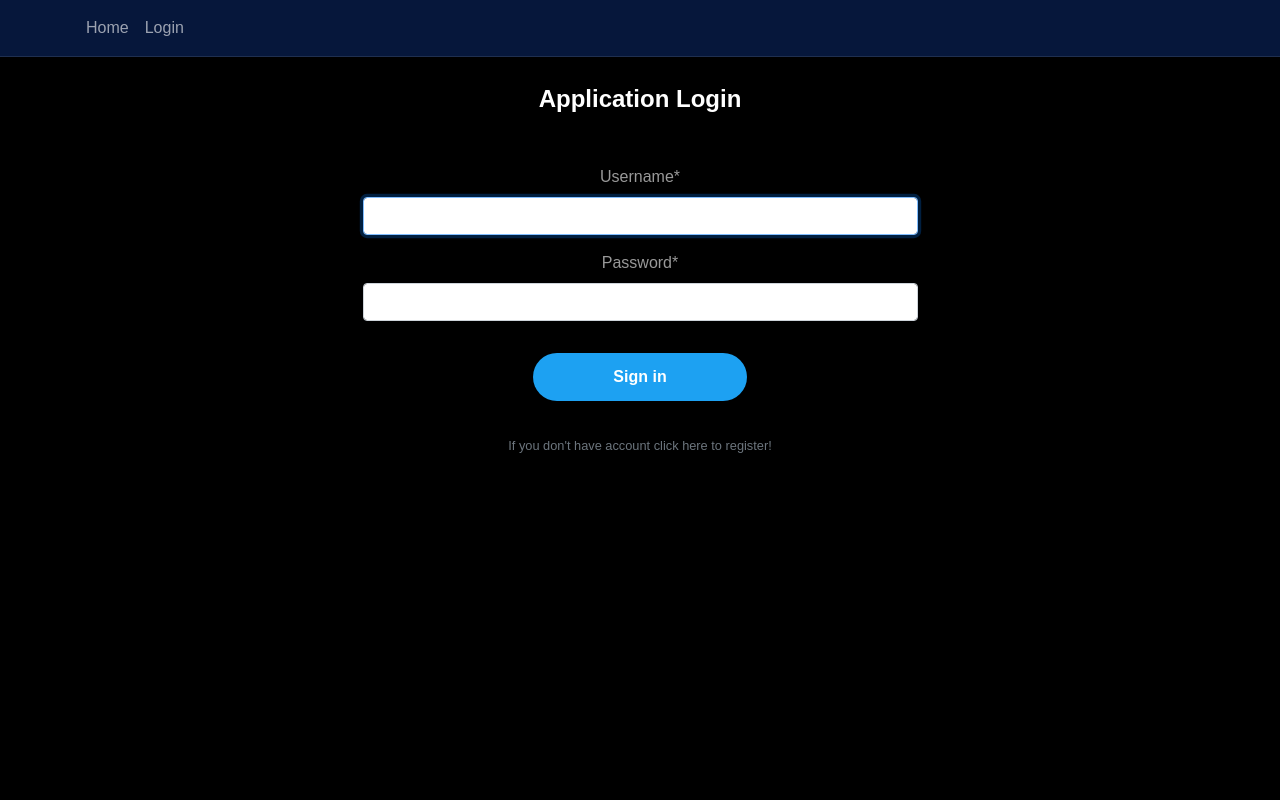
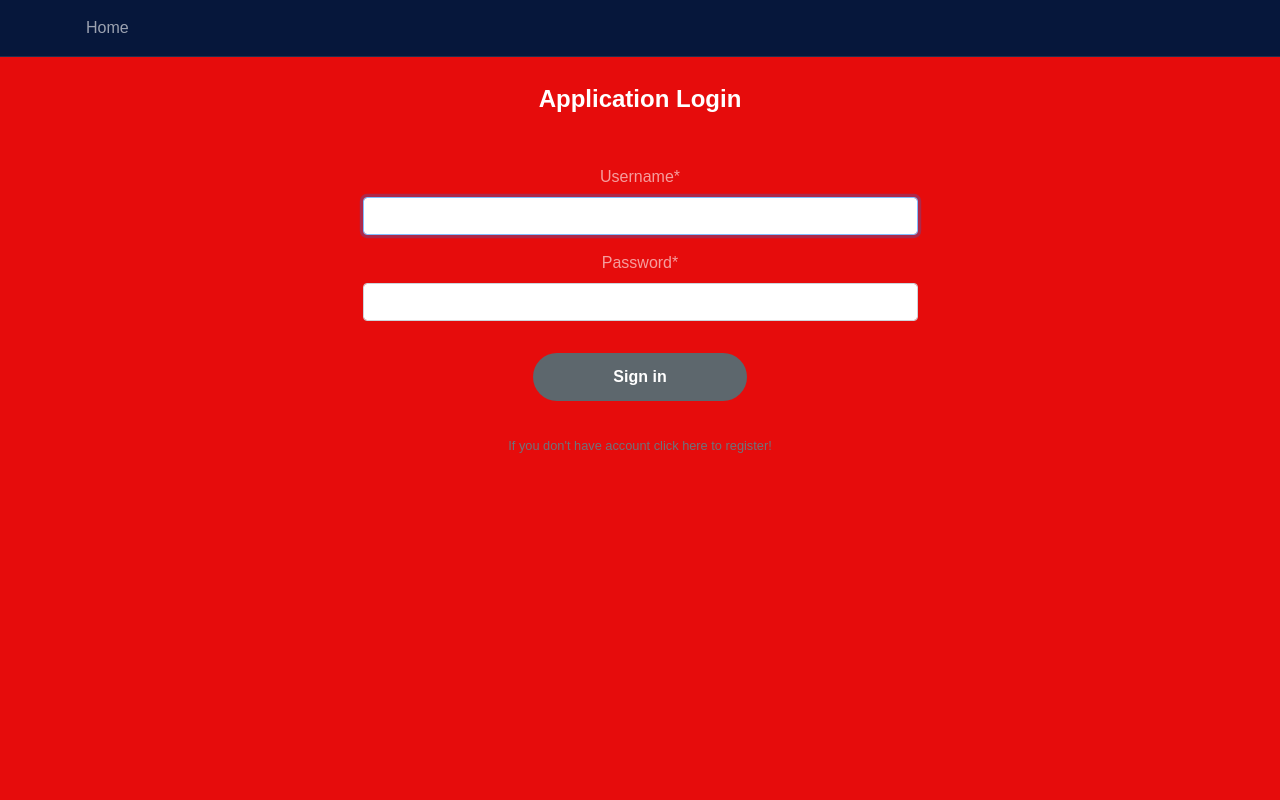
Before and after one commit to DZ521111/Twitter-Web-App-Django, a Django app: page /login/ in a window 1280 px wide. Run offline with Django 3.2, Linux system fonts and the light colour scheme; some libraries are stand-ins or nearby versions.

Commit message:
update css

```diff
--- a/TwitterWebApp/Tweet/static/Tweet/main.css
+++ b/TwitterWebApp/Tweet/static/Tweet/main.css
@@ -3,7 +3,7 @@
 }
 
 body {
-  background: #000000;
+  background: #e60c0c;
   color: var(--muted-color);
   margin-top: 5rem;
 }
@@ -62,15 +62,15 @@ a:hover {
     color: white !important;
     padding: 12px 80px 12px 80px;
     font-weight: bold;
-    background-color: #1da1f2;
+    background-color: #5d676d;
     border:0;
     border-radius: 25px;
 }
 
 .btn:active, .btn-outline-primary:hover {
-    color: #4498a3 !important;
-    background-color: #36405e !important;
-    border-color: #468b81 !important;
+    color: #12cde6 !important;
+    background-color: #6d84c9 !important;
+    border-color: #338377 !important;
 }
 
 /* Add more Css */
--- a/TwitterWebApp/Tweet/templates/all_tweet_pages/base.html
+++ b/TwitterWebApp/Tweet/templates/all_tweet_pages/base.html
@@ -44,7 +44,7 @@
                             <div class="navbar-nav mr-auto pl-2">
                                 <a class="nav-item nav-link" href="{% url 'home_tweet_page' %}">Home</a>
 
-                                <a class="nav-item nav-link" href="{% url 'login' %}">Login</a>
+
                             </div>
                         </div>
                     </div>
```
